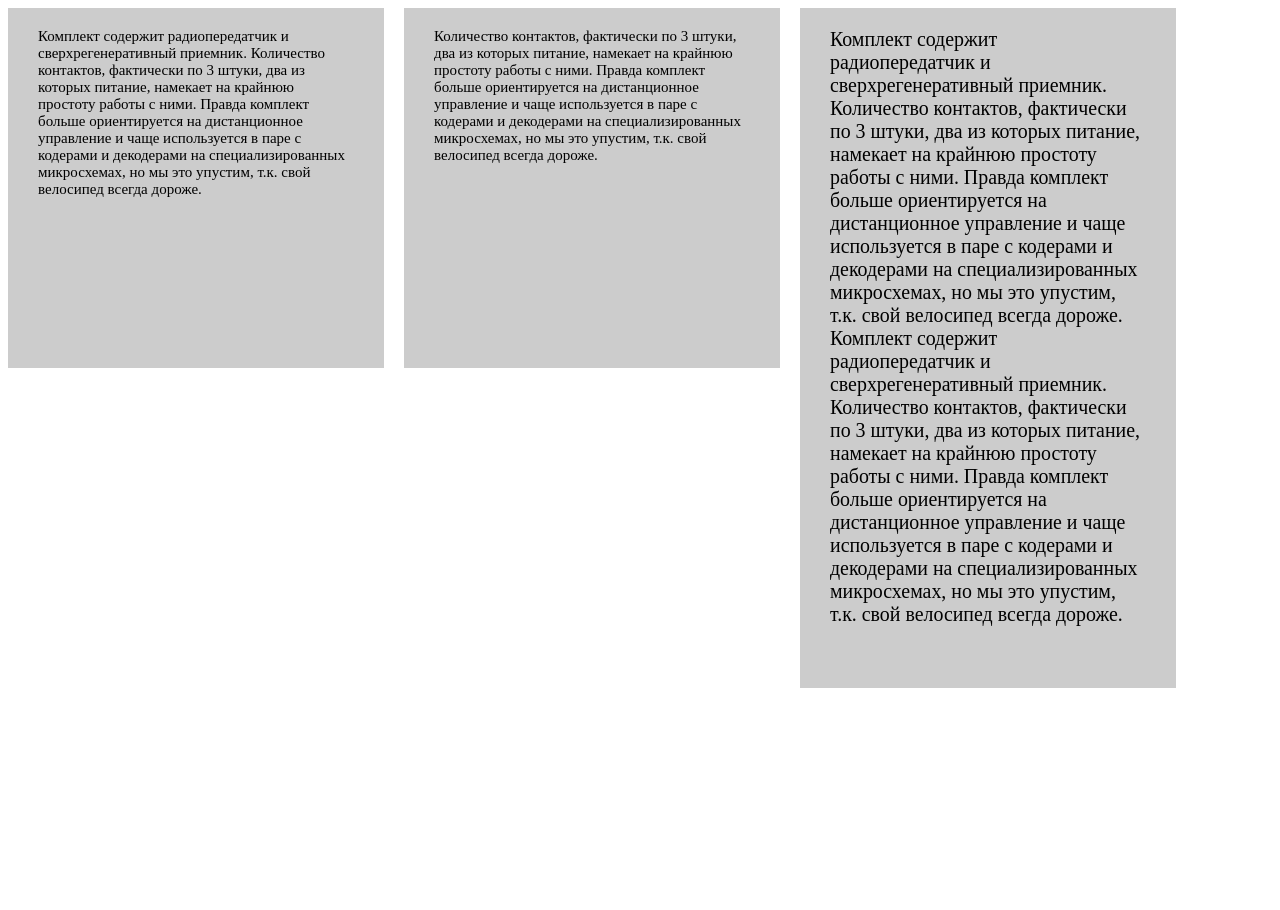
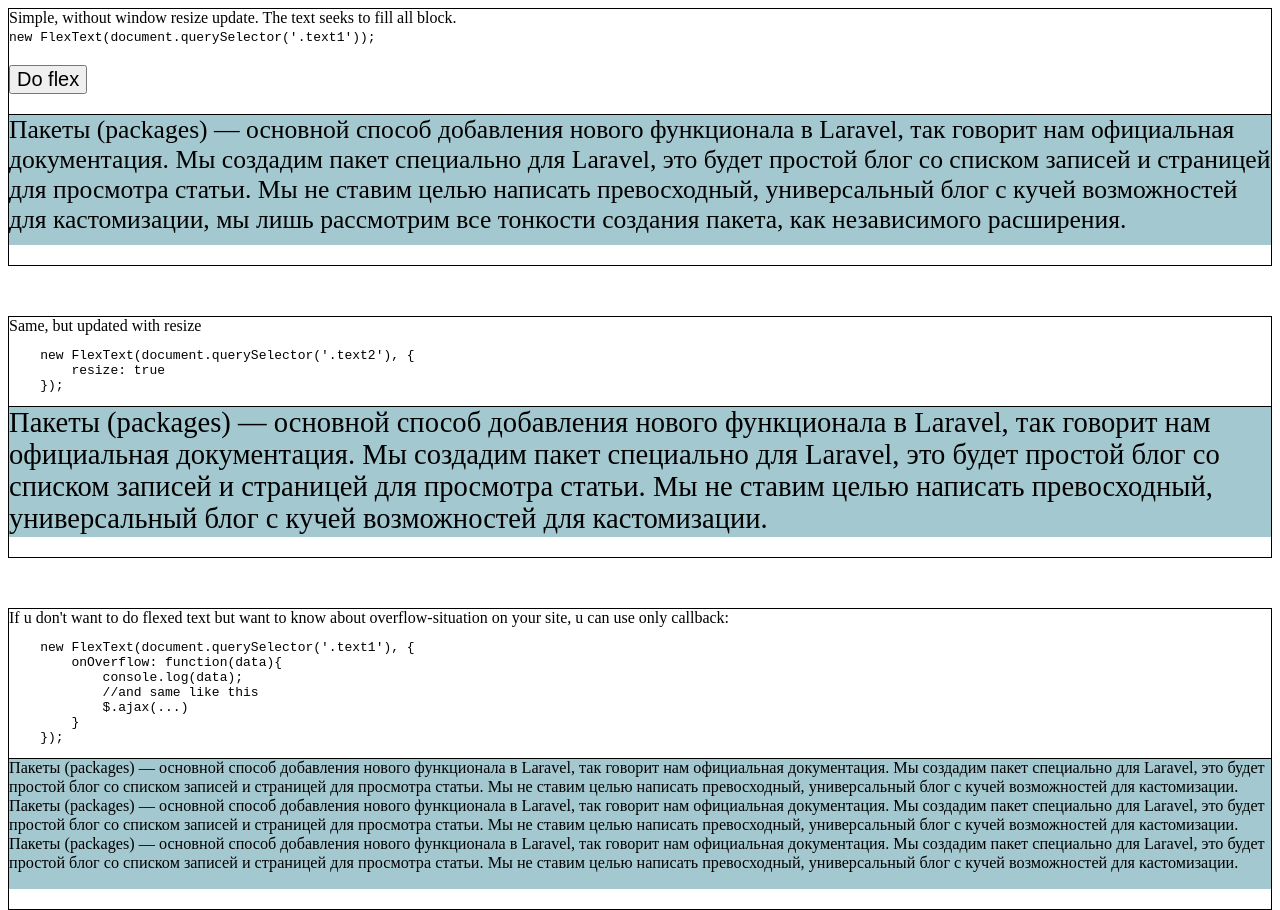
Before and after one commit to f0rmat1k/Flex-text, a website: page index.html in a window 1280 px wide. Before the commit the page ends 808 px from the top, so only its background shows below. Drawn offline with Linux system fonts and the light colour scheme.

Commit message:
bug fixes, demos

```diff
--- a/flex-text.js
+++ b/flex-text.js
@@ -1,14 +1,30 @@
 var FlexText = (function(window, document){
     'use strict';
-    var flexTextBlocks = [];
+    var listForResizeUpdate = [];
 
     function bindEvents(){
         window.addEventListener('resize', onWindowResize__flextText, false);
     }
 
     function onWindowResize__flextText() {
-        flexTextBlocks.forEach(function(block){
+        listForResizeUpdate.forEach(function(block){
             makeFlexText.call(block);
+        });
+    }
+
+    function onOverflow(params){
+        var resultFs,
+            overflowSize;
+
+        if (params) {
+            params.fs < this._options.min ? resultFs = this._options.min : resultFs = this._baseFs;
+            overflowSize = params.overflowSize;
+        }
+
+        this._options.onOverflow.call(this, {
+            block: this._block,
+            fontSize: resultFs,
+            overflowSize: overflowSize
         });
     }
 
@@ -54,24 +70,27 @@ var FlexText = (function(window, document){
         checkContainer.appendChild(node);
 
         document.body.appendChild(checkContainer);
-        var nodeHeight = + node.style.height.replace('px', '');
+        var nodeHeight = + node.style.height.replace('px', ''),
+            textHeight = window.getComputedStyle(text, null).getPropertyValue('height').replace('px', '');
 
-        if (window.getComputedStyle(text, null).getPropertyValue('height').replace('px', '') > nodeHeight) {
-            while(window.getComputedStyle(text, null).getPropertyValue('height').replace('px', '') > nodeHeight){
+        if (textHeight > nodeHeight) {
+            if (Object.keys(this._options.origin).length === 1 && this._options.origin.onOverflow) {
+                onOverflow.call(this, {
+                    overflowSize: textHeight - nodeHeight
+                });
+                return;
+            }
+
+            while(window.getComputedStyle(text, null).getPropertyValue('height').replace('px', '') > nodeHeight) {
                 if (resultFs > this._options.min) {
                     resultFs -= this._options.step;
                     text.style.fontSize = resultFs + 'px';
                 } else {
-                    this._options.onOverflow.call(this, {
-                        block: this._block,
-                        fontSize: resultFs
-                    });
-
+                    onOverflow.call(this, { fs: resultFs });
                     break;
                 }
             }
         } else if (window.getComputedStyle(text, null).getPropertyValue('height').replace('px', '') < nodeHeight) {
-
             while(window.getComputedStyle(text, null).getPropertyValue('height').replace('px', '') < nodeHeight){
                 if (resultFs < this._options.max) {
                     resultFs += this._options.step;
@@ -81,11 +100,12 @@ var FlexText = (function(window, document){
                 }
             }
 
-            resultFs -= this._options.step;
-        } else {
-
+            if (window.getComputedStyle(text, null).getPropertyValue('height').replace('px', '') > nodeHeight) {
+                resultFs -= this._options.step;
+            }
         }
         resultFs > this._options.max ? resultFs = this._options.max : null;
+        resultFs < this._options.min ? resultFs = this._options.min : null;
         this._currentFs = resultFs;
         this._block.style.fontSize = resultFs + 'px';
         checkContainer.parentNode.removeChild(checkContainer);
@@ -108,8 +128,11 @@ var FlexText = (function(window, document){
             max: 999,
             step: 0.1,
             live: false,
+            resize: false,
             onOverflow: function(){}
         };
+
+        options = options || {};
 
         //extend ops
         Object.keys(options).forEach(function(prop){
@@ -117,7 +140,12 @@ var FlexText = (function(window, document){
         });
 
         this._options = resultOptions;
-        flexTextBlocks.push(this);
+        this._options.origin = options;
+
+        if (options.resize === true) {
+            listForResizeUpdate.push(this);
+        }
+
         getBlockNode.call(this, block);
         collectParams.call(this);
         makeFlexText.call(this);
@@ -127,5 +155,13 @@ var FlexText = (function(window, document){
         }
     }
 
+    //Methods
+    FlexText.prototype = {
+        constructor: FlexText,
+        update: function(){
+            makeFlexText.call(this);
+        }
+    };
+
     return FlexText;
 })(window, document);
--- a/index.html
+++ b/index.html
@@ -10,26 +10,40 @@
             height: 100%;
         }
 
+        .demoBlock
+        {
+            border: 1px solid #000;
+            margin: 0 0 50px 0;
+            vertical-align: top;
+            padding: 0 0 20px 0;
+            overflow: hidden;
+        }
+
+        .demoBlock__desc
+        {
+            border-bottom: 1px solid #000;
+
+        }
+
         .text {
-            background: #ccc;
-            float: left;
-            margin: 0 20px 20px 0;
+            background: #a4c8d0;
         }
 
         .text1
         {
-            width: 25%;
-            height: 40%;
-            font-size: 22px;
-            padding: 20px 30px;
+            font-size: 20px;
+            height: 130px;
         }
 
         .text2
         {
-            width: 25%;
-            height: 40%;
-            /*font-size: 10px;*/
-            padding: 20px 30px;
+            font-size: 20px;
+            height: 130px;
+        }
+
+        .text3
+        {
+            height: 130px;
         }
 
         @keyframes loopHeight {
@@ -38,7 +52,7 @@
             100% { height: 30% }
         }
 
-        .text3
+        .text4
         {
             width: 25%;
             height: 40%;
@@ -46,43 +60,102 @@
             padding: 20px 30px;
             animation: loopHeight 2s infinite;
         }
+
+        button {
+            margin: 20px 0;
+            font-size: 20px;
+        }
     </style>
 </head>
 <body>
-    <div class="text text1">
-        Комплект содержит радиопередатчик и сверхрегенеративный приемник. Количество контактов, фактически по 3 штуки, два из которых питание, намекает на крайнюю простоту работы с ними. Правда комплект больше ориентируется на дистанционное управление и чаще используется в паре с кодерами и декодерами на специализированных микросхемах, но мы это упустим, т.к. свой велосипед всегда дороже.
+    <div class="demoBlock">
+        <div class="demoBlock__desc">
+            Simple, without window resize update. The text seeks to fill all block.<br />
+
+            <code>
+                new FlexText(document.querySelector('.text1'));
+            </code>
+            <br />
+            <button onclick="javascript: flex1.update();">Do flex</button>
+        </div>
+        <div class="text text1">
+            Пакеты (packages) — основной способ добавления нового функционала в Laravel, так говорит нам официальная документация. Мы создадим пакет специально для Laravel, это будет простой блог со списком записей и страницей для просмотра статьи. Мы не ставим целью написать превосходный, универсальный блог с кучей возможностей для кастомизации, мы лишь рассмотрим все тонкости создания пакета, как независимого расширения.
+        </div>
+        <script>
+            var flex1 = new FlexText(document.querySelector('.text1'));
+        </script>
     </div>
 
-    <div class="text text2">
-        Количество контактов, фактически по 3 штуки, два из которых питание, намекает на крайнюю простоту работы с ними. Правда комплект больше ориентируется на дистанционное управление и чаще используется в паре с кодерами и декодерами на специализированных микросхемах, но мы это упустим, т.к. свой велосипед всегда дороже.
+    <div class="demoBlock">
+        <div class="demoBlock__desc">
+            Same, but updated with resize<br />
+
+<pre>
+    new FlexText(document.querySelector('.text2'), {
+        resize: true
+    });
+</pre>
+        </div>
+        <div class="text text2">
+            Пакеты (packages) — основной способ добавления нового функционала в Laravel, так говорит нам официальная документация. Мы создадим пакет специально для Laravel, это будет простой блог со списком записей и страницей для просмотра статьи. Мы не ставим целью написать превосходный, универсальный блог с кучей возможностей для кастомизации.
+        </div>
+        <script>
+            new FlexText(document.querySelector('.text2'), {
+                resize: true
+            });
+        </script>
     </div>
 
-    <div class="text text3">
-        Комплект содержит радиопередатчик и сверхрегенеративный приемник. Количество контактов, фактически по 3 штуки, два из которых питание, намекает на крайнюю простоту работы с ними. Правда комплект больше ориентируется на дистанционное управление и чаще используется в паре с кодерами и декодерами на специализированных микросхемах, но мы это упустим, т.к. свой велосипед всегда дороже.
-        Комплект содержит радиопередатчик и сверхрегенеративный приемник. Количество контактов, фактически по 3 штуки, два из которых питание, намекает на крайнюю простоту работы с ними. Правда комплект больше ориентируется на дистанционное управление и чаще используется в паре с кодерами и декодерами на специализированных микросхемах, но мы это упустим, т.к. свой велосипед всегда дороже.
+    <div class="demoBlock">
+        <div class="demoBlock__desc">
+            If u don't want to do flexed text but want to know about overflow-situation on your site, u can use only callback:
+<pre>
+    new FlexText(document.querySelector('.text1'), {
+        onOverflow: function(data){
+            console.log(data);
+            //and same like this
+            $.ajax(...)
+        }
+    });
+</pre>
+        </div>
+        <div class="text text3">
+            Пакеты (packages) — основной способ добавления нового функционала в Laravel, так говорит нам официальная документация. Мы создадим пакет специально для Laravel, это будет простой блог со списком записей и страницей для просмотра статьи. Мы не ставим целью написать превосходный, универсальный блог с кучей возможностей для кастомизации.
+            Пакеты (packages) — основной способ добавления нового функционала в Laravel, так говорит нам официальная документация. Мы создадим пакет специально для Laravel, это будет простой блог со списком записей и страницей для просмотра статьи. Мы не ставим целью написать превосходный, универсальный блог с кучей возможностей для кастомизации.
+            Пакеты (packages) — основной способ добавления нового функционала в Laravel, так говорит нам официальная документация. Мы создадим пакет специально для Laravel, это будет простой блог со списком записей и страницей для просмотра статьи. Мы не ставим целью написать превосходный, универсальный блог с кучей возможностей для кастомизации.
+        </div>
+        <script>
+            new FlexText(document.querySelector('.text3'), {
+                onOverflow: function(data){
+                    console.log(data);
+                }
+            });
+        </script>
     </div>
 
     <script>
-        var blocks = document.querySelectorAll('.text');
 
-        for (var i = 0; i < blocks.length; i++) {
-            new FlexText(blocks[i], {
-                min: 12,
-                max: 15,
-                onOverflow: function(data){
-
-                }
-            });
-        }
-
-        new FlexText('.text3', {
-            min: 10,
-            max: 20,
-            live: 4,
-            onOverflow: function(data){
-
-            }
-        });
+//        var blocks = document.querySelectorAll('.text1, .text2');
+//
+//        for (var i = 0; i < blocks.length; i++) {
+//            new FlexText(blocks[i], {
+////                resize: true,
+//                min: 12,
+//                max: 15,
+//                onOverflow: function(data){
+//                    console.log(data);
+//                }
+//            });
+//        }
+//
+//        new FlexText('.text3', {
+//            min: 10,
+//            max: 20,
+////            live: 200,
+//            onOverflow: function(data){
+//
+//            }
+//        });
     </script>
 </body>
 </html>
```
Also changed, not shown: x-index.html (+1 -0 lines), README.md.
